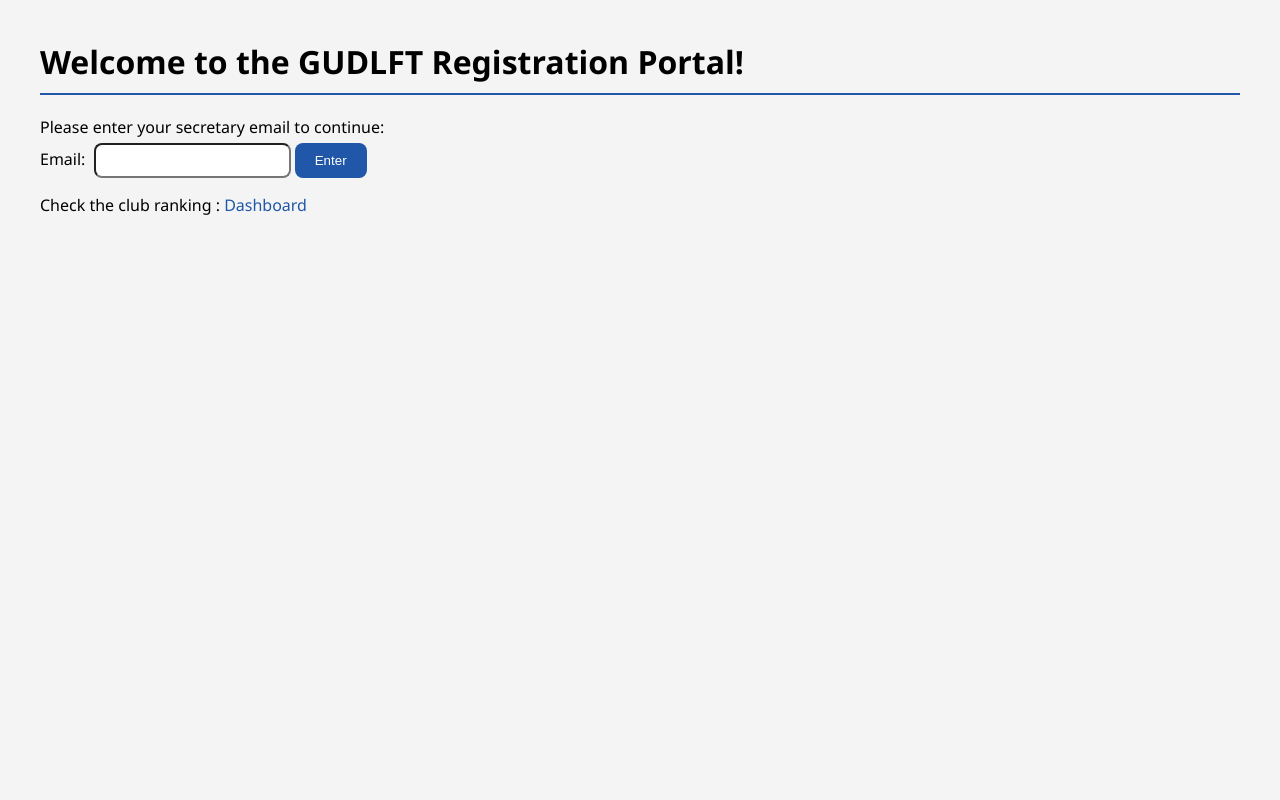
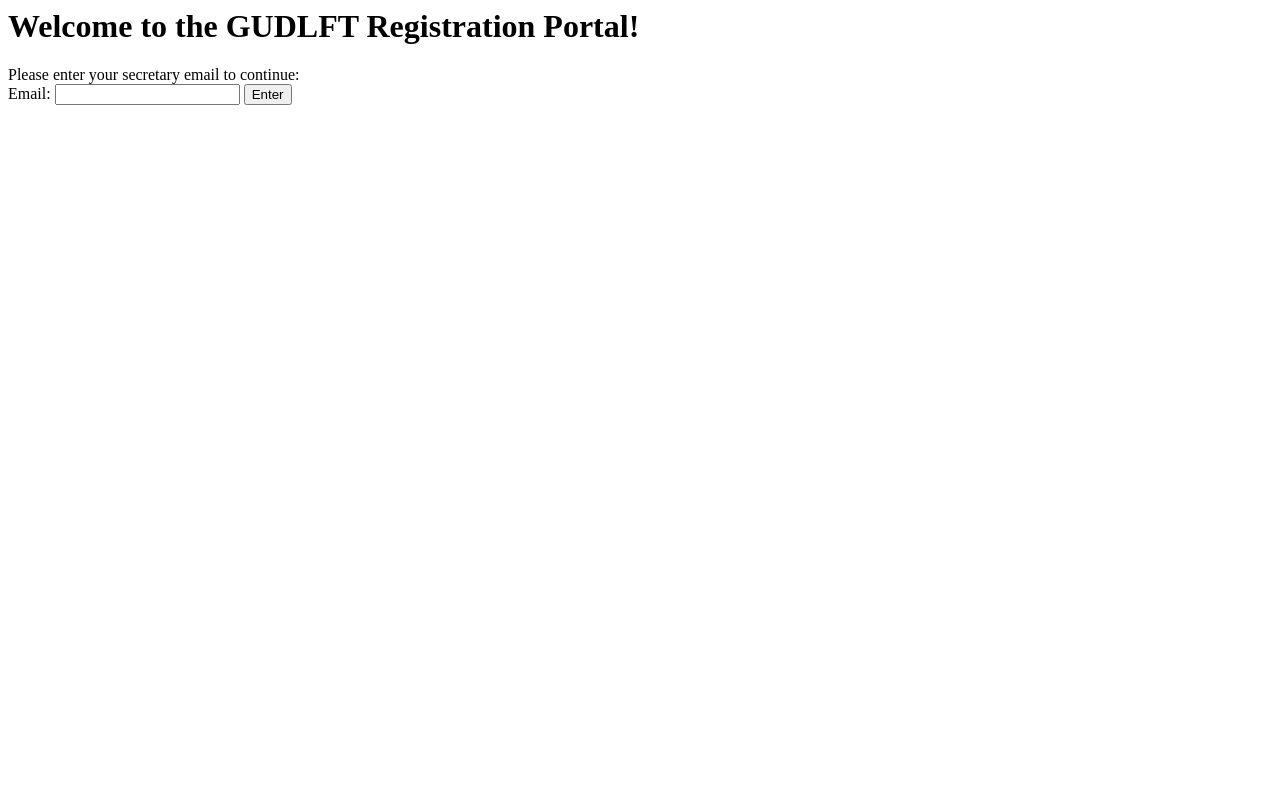
Before and after one commit to Mnr04/OCGudlft, a Flask app: page / in a window 1280 px wide. Run offline with Flask 2, Linux system fonts and the light colour scheme.

Commit message:
Reset for better structure

```diff
--- a/app.py
+++ b/app.py
@@ -1,7 +1,5 @@
 import json
-from flask import Flask,render_template,request,redirect,flash,url_for,session
-from datetime import datetime
-
+from flask import Flask,render_template,request,redirect,flash,url_for
 
 
 def loadClubs():
@@ -24,85 +22,34 @@ clubs = loadClubs()
 
 @app.route('/')
 def index():
-    session.pop('_flashes', None)
     return render_template('index.html')
 
 @app.route('/showSummary',methods=['POST'])
 def showSummary():
-    try:
-        club = [club for club in clubs if club['email'] == request.form['email']][0]
-        return render_template('welcome.html',club=club,competitions=competitions)
-    except IndexError:
-        flash("Unknown email")
-        return render_template('index.html')
+    club = [club for club in clubs if club['email'] == request.form['email']][0]
+    return render_template('welcome.html',club=club,competitions=competitions)
 
 
 @app.route('/book/<competition>/<club>')
 def book(competition,club):
     foundClub = [c for c in clubs if c['name'] == club][0]
     foundCompetition = [c for c in competitions if c['name'] == competition][0]
-
-    competition_date = datetime.strptime(foundCompetition['date'], "%Y-%m-%d %H:%M:%S")
-    if competition_date < datetime.now():
-        flash("Competition already finish.")
-        return render_template('welcome.html', club=foundClub, competitions=competitions)
-
     if foundClub and foundCompetition:
         return render_template('booking.html',club=foundClub,competition=foundCompetition)
     else:
         flash("Something went wrong-please try again")
         return render_template('welcome.html', club=club, competitions=competitions)
 
-history = []
 
 @app.route('/purchasePlaces',methods=['POST'])
 def purchasePlaces():
     competition = [c for c in competitions if c['name'] == request.form['competition']][0]
     club = [c for c in clubs if c['name'] == request.form['club']][0]
     placesRequired = int(request.form['places'])
-
-    competition_date = datetime.strptime(competition['date'], "%Y-%m-%d %H:%M:%S")
-    if competition_date < datetime.now():
-        flash("Competition already finish.")
-        return render_template('welcome.html', club=club, competitions=competitions)
-
-    if placesRequired > int(competition['numberOfPlaces']):
-        flash("Not enough places available.")
-        return render_template('welcome.html', club=club, competitions=competitions)
-
-    placesTaken = 0
-    for order in history:
-        if order['club'] == club['name'] and order['competition'] == competition['name']:
-            placesTaken += order['places']
-
-    if placesTaken + placesRequired > 12:
-        flash(f"Error: You have already booked {placesTaken} places. Max 12 places in total.")
-        return render_template('welcome.html', club=club, competitions=competitions)
-
-    if placesRequired > int(club['points']):
-        flash("Not enougth points to buy")
-        return render_template('welcome.html', club=club, competitions=competitions)
-
-    if placesRequired > 12:
-        flash('Error , max 12 places')
-        return render_template('welcome.html', club=club, competitions=competitions)
-
     competition['numberOfPlaces'] = int(competition['numberOfPlaces'])-placesRequired
-
-    club['points'] = int(club['points']) - placesRequired
-
-    history.append({
-        "club": club['name'],
-        "competition": competition['name'],
-        "places": placesRequired
-    })
-
     flash('Great-booking complete!')
     return render_template('welcome.html', club=club, competitions=competitions)
 
-@app.route('/dashboard')
-def pointsDisplay():
-    return render_template('dashboard.html', clubs=clubs)
 
 # TODO: Add route for points display
 
--- a/clubs.json
+++ b/clubs.json
@@ -7,10 +7,10 @@
     {
         "name":"Iron Temple",
         "email": "admin@irontemple.com",
-        "points":"13"
+        "points":"4"
     },
     {   "name":"She Lifts",
         "email": "kate@shelifts.co.uk",
-        "points":"100"
+        "points":"12"
     }
 ]}
--- a/competitions.json
+++ b/competitions.json
@@ -9,17 +9,6 @@
             "name": "Fall Classic",
             "date": "2020-10-22 13:30:00",
             "numberOfPlaces": "13"
-        },
-        {
-            "name": "New Classic",
-            "date": "2028-10-22 13:30:00",
-            "numberOfPlaces": "100"
-        },
-        {
-            "name": "Test 1 place",
-            "date": "2028-10-22 13:30:00",
-            "numberOfPlaces": "1"
         }
-
     ]
 }
--- a/static/style.css
+++ /dev/null
@@ -1,73 +0,0 @@
-body {
-    font-family: 'Segoe UI', Tahoma, Verdana, sans-serif;
-    margin: 0 auto;
-    padding: 40px;
-    background-color: #f4f4f4;
-}
-
-h1, h2 {
-    border-bottom: 2px solid #2057A8;
-    padding-bottom: 10px;
-}
-
-table {
-    width: 100%;
-    border-collapse: collapse;
-    margin-top: 20px;
-    background: white;
-}
-
-th, td {
-    padding: 12px;
-    text-align: left;
-}
-
-th {
-    background-color: #2057A8;
-    color: white;
-}
-
-
-input[type="email"], input[type="number"] {
-    padding: 8px;
-    border-radius: 8px;
-    margin-left: 4px;
-    margin-top: 5px;
-}
-
-button, input[type="submit"] {
-    background-color: #2057A8;
-    color: white;
-    padding: 10px 20px;
-    border: none;
-    cursor: pointer;
-    border-radius: 8px;
-}
-
-
-ul.flashes {
-    list-style-type: none;
-}
-
-ul.flashes li {
-    background-color: #9DABAB;
-    color: black;
-    padding: 15px;
-    font-weight: bold;
-    margin-bottom: 20px;
-    border-radius: 5px;
-    text-align: center;
-}
-
-li {
-    list-style: none;
-}
-
-button:hover {
-    background-color: #5D99A6;
-}
-
-a {
-    color: #2057A8;
-    text-decoration: none;
-}
--- a/templates/booking.html
+++ b/templates/booking.html
@@ -3,7 +3,6 @@
     <meta charset="UTF-8">
     <meta name="viewport" content="width=device-width, initial-scale=1.0">
     <title>Booking for {{competition['name']}} || GUDLFT</title>
-    <link rel="stylesheet" href="/static/style.css">
 </head>
 <body>
     <h2>{{competition['name']}}</h2>
--- a/templates/index.html
+++ b/templates/index.html
@@ -3,18 +3,8 @@
     <meta charset="UTF-8">
     <meta name="viewport" content="width=device-width, initial-scale=1.0">
     <title>GUDLFT Registration</title>
-    <link rel="stylesheet" href="/static/style.css">
 </head>
 <body>
-    {% with messages = get_flashed_messages() %}
-        {% if messages %}
-            <ul class="flashes">
-            {% for message in messages %}
-                <li>{{ message }}</li>
-            {% endfor %}
-            </ul>
-        {% endif %}
-    {% endwith %}
     <h1>Welcome to the GUDLFT Registration Portal!</h1>
     Please enter your secretary email to continue:
     <form action="showSummary" method="post">
@@ -22,6 +12,5 @@
         <input type="email" name="email" id=""/>
         <button type="submit">Enter</button>
     </form>
-    <p>Check the club ranking : <a href="/dashboard">Dashboard</a></p>
 </body>
 </html>
--- a/templates/welcome.html
+++ b/templates/welcome.html
@@ -3,14 +3,13 @@
     <meta charset="UTF-8">
     <meta name="viewport" content="width=device-width, initial-scale=1.0">
     <title>Summary | GUDLFT Registration</title>
-    <link rel="stylesheet" href="/static/style.css">
 </head>
 <body>
         <h2>Welcome, {{club['email']}} </h2><a href="{{url_for('logout')}}">Logout</a>
 
     {% with messages = get_flashed_messages()%}
     {% if messages %}
-       <ul class="flashes">
+        <ul>
        {% for message in messages %}
             <li>{{message}}</li>
         {% endfor %}
```
Also changed, not shown: tests/integration/test_integration.py (deleted, +0 -36 lines), tests/performance_tests/locustfile.py (deleted, +0 -35 lines), tests/unit/test_app.py (deleted, +0 -82 lines), tests/__init__.py (deleted), tests/integration/__init__.py (deleted), tests/performance_tests/__init__.py (deleted), tests/unit/__init__.py (deleted).
